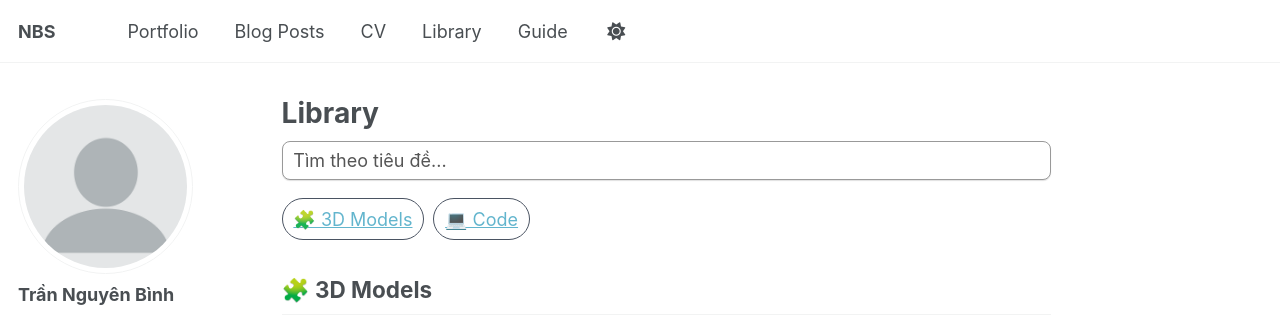
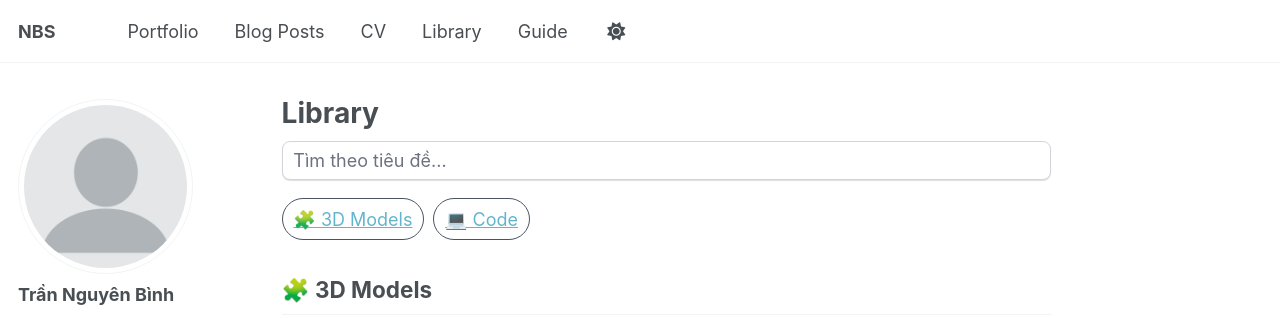
Before and after one commit to nguyenbinh-shark/nguyenbinh-shark.github.io, a Jekyll site: the page built from _pages/library.md, in a window 1280 px wide. Shown: the top 318 px of the page. Built offline with Jekyll 4.4.1, drawn with Linux system fonts in a browser that asks for light colours; a script that is not in the unit is left out.

Commit message:
Update custom.css

```diff
--- a/assets/css/custom.css
+++ b/assets/css/custom.css
@@ -72,15 +72,20 @@
 }
 .grid{ display:grid; grid-template-columns:repeat(auto-fill,minmax(220px,1fr)); gap:16px; }
 
-/* ====== ÉP RIÊNG ô tìm kiếm Library LUÔN trắng-đen ======
-   -> Bất kể theme dark/light, chỉ #lib-search sẽ luôn nền trắng, chữ đen.
-   -> Các input khác trên site vẫn theo theme như trên.
-========================================================= */
+/* ====== Ô tìm kiếm Library theo theme ====== */
 #lib-search{
-  background:#ffffff !important;
-  color:#000000 !important;
-  border:1px solid #999 !important;
-  border-radius:8px;
-  padding:.45rem .6rem;
+  background-color: var(--input-bg) !important;
+  color: var(--input-text) !important;
+  border: 1px solid var(--input-border) !important;
+  border-radius: 8px;
+  padding: .45rem .6rem;
+  -webkit-appearance: none;
+  appearance: none;
 }
-#lib-search::placeholder{ color:#555 !important; }
+#lib-search::placeholder { color: var(--input-placeholder) !important; }
+
+/* Autofill Chrome để không bị nền vàng khi dark */
+#lib-search:-webkit-autofill {
+  -webkit-text-fill-color: var(--input-text) !important;
+  box-shadow: 0 0 0 1000px var(--input-bg) inset !important;
+}
```
